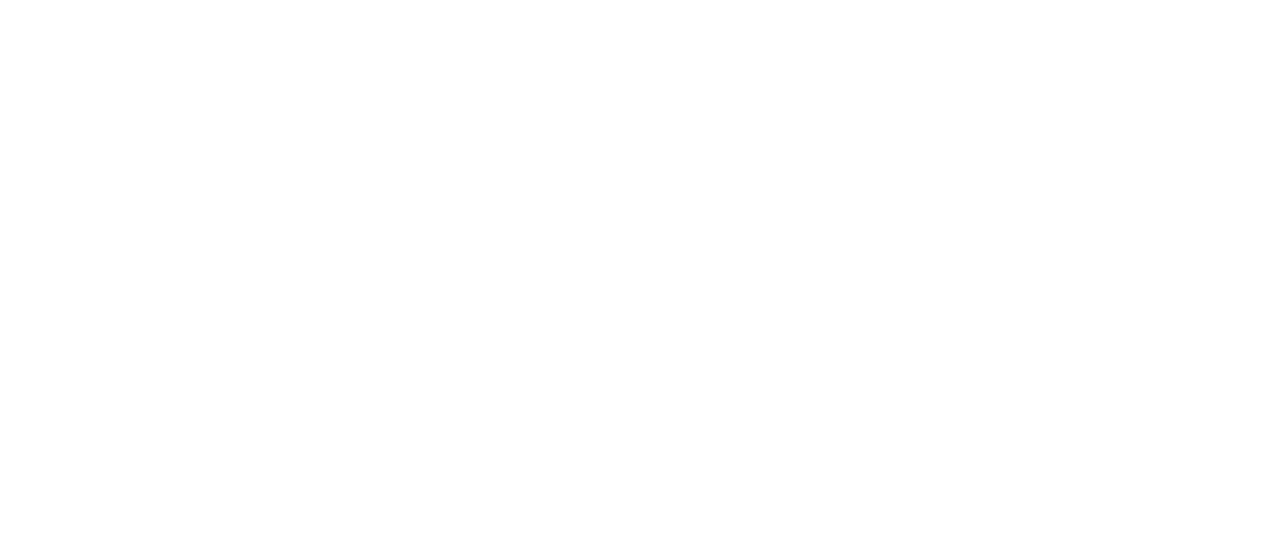
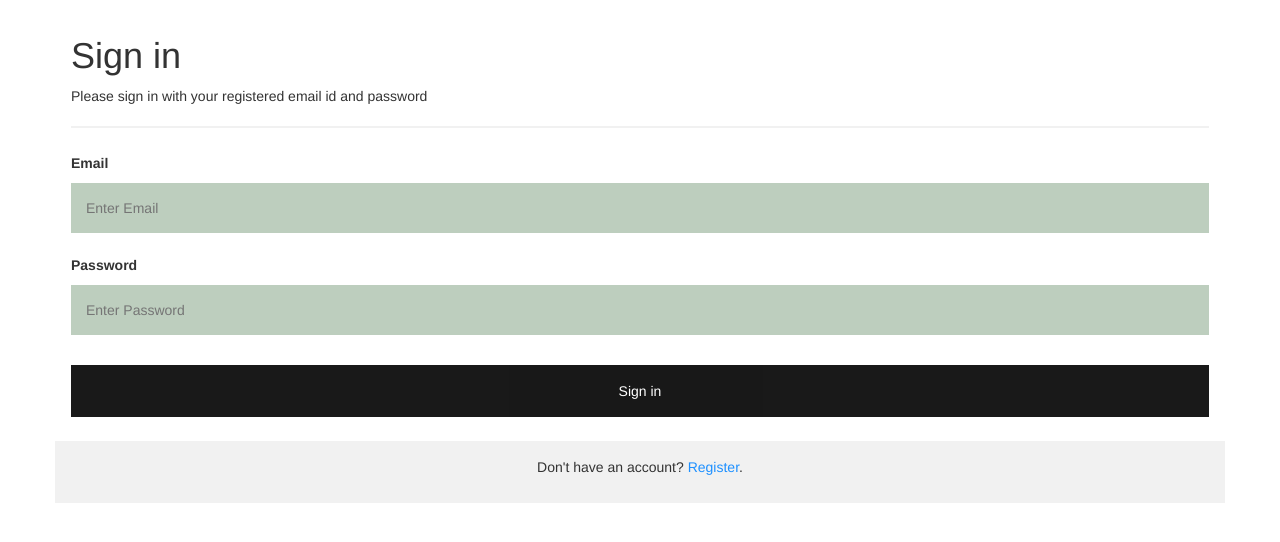
Before and after one commit to nimishawilson/petzo-shopping-cart, an Angular app: page /signin in a window 1280 px wide. Before the commit this address led to /. Shown: the top 542 px of the page. Built offline with nearby package versions, Linux system fonts and the light colour scheme.

Commit message:
add sign in form layout

```diff
--- a/src/app/app-routing.module.ts
+++ b/src/app/app-routing.module.ts
@@ -4,12 +4,14 @@
 import { SubcategoriesComponent } from './subcategories/subcategories.component';
 import { ProductComponent } from './product/product.component';
 import { RegisterComponent } from './register/register.component';
+import { SigninComponent } from './signin/signin.component';
 
 const routes: Routes = [
   { path: '', component: HomeComponent },
   { path: 'subcategories/:catname', component: SubcategoriesComponent },
   { path: 'products/:category/:subcatcode', component: ProductComponent },
-  { path: 'register', component: RegisterComponent }
+  { path: 'register', component: RegisterComponent },
+  { path: 'signin', component: SigninComponent }
 ];
 
 @NgModule({
--- a/src/app/app.module.ts
+++ b/src/app/app.module.ts
@@ -10,6 +10,7 @@
 import { ProductComponent } from './product/product.component';
 import { ShortenPipe } from './shorten.pipe';
 import { RegisterComponent } from './register/register.component';
+import { SigninComponent } from './signin/signin.component';
 
 @NgModule({
   declarations: [
@@ -20,7 +21,8 @@
     SubcategoriesComponent,
     ProductComponent,
     ShortenPipe,
-    RegisterComponent
+    RegisterComponent,
+    SigninComponent
   ],
   imports: [
     BrowserModule,
--- a/src/app/header/header.component.html
+++ b/src/app/header/header.component.html
@@ -14,8 +14,8 @@
       <!-- Collect the nav links, forms, and other content for toggling -->
       <div class="collapse navbar-collapse" id="bs-example-navbar-collapse-1">
         <ul class="nav navbar-nav">
-          <li class="customactive"><a routerLink="register" >Register <span class="sr-only">(current)</span></a></li>
-          <li><a >Sign in</a></li>
+          <li class="customactive"><a routerLink="/register" >Register <span class="sr-only">(current)</span></a></li>
+          <li><a routerLink="/signin" >Sign in</a></li>
           <!-- <li><a href="#">Link</a></li>
           <li><a href="#">Link</a></li> -->
           <!-- <li class="dropdown">
--- a/src/app/register/register.component.html
+++ b/src/app/register/register.component.html
@@ -25,6 +25,6 @@
   </div>
 
   <div class="container signin">
-    <p>Already have an account? <a href="#">Sign in</a>.</p>
+    <p>Already have an account? <a routerLink="/signin" >Sign in</a>.</p>
   </div>
 </form>
--- /dev/null
+++ b/src/app/signin/signin.component.html
@@ -0,0 +1,19 @@
+<form>
+  <div class="container">
+    <h1>Sign in</h1>
+    <p> Please sign in with your registered email id and password </p>
+    <hr>
+
+    <label for="email"><b>Email</b></label>
+    <input type="text" placeholder="Enter Email" autocomplete="off" name="email" required>
+
+    <label for="password"><b>Password</b></label>
+    <input type="password" placeholder="Enter Password" autocomplete="off" name="password" required>
+
+    <button type="submit" class="signinbtn"> Sign in </button>
+  </div>
+
+  <div class="container register">
+    <p>Don't have an account? <a routerLink="/register" > Register</a>.</p>
+  </div>
+</form>
--- /dev/null
+++ b/src/app/signin/signin.component.scss
@@ -0,0 +1,62 @@
+body {
+  font-family: Arial, Helvetica, sans-serif;
+  background-color: black;
+}
+
+* {
+  box-sizing: border-box;
+}
+
+/* Add padding to containers */
+.container {
+  padding: 16px;
+  background-color: white;
+}
+
+/* Full-width input fields */
+input[type=text], input[type=password] {
+  width: 100%;
+  padding: 15px;
+  margin: 5px 0 22px 0;
+  display: inline-block;
+  border: none;
+  background:  #bdcebe;
+}
+
+input[type=text]:focus, input[type=password]:focus {
+  background-color: #bdcebe9e;
+  outline: none;
+}
+
+/* Overwrite default styles of hr */
+hr {
+  border: 1px solid #f1f1f1;
+  margin-bottom: 25px;
+}
+
+/* Set a style for the submit button */
+.signinbtn {
+  background-color: #000;
+  color: white;
+  padding: 16px 20px;
+  margin: 8px 0;
+  border: none;
+  cursor: pointer;
+  width: 100%;
+  opacity: 0.9;
+}
+
+.signinbtn:hover {
+  opacity: 1;
+}
+
+/* Add a blue text color to links */
+a {
+  color: dodgerblue;
+}
+
+/* Set a grey background color and center the text of the "sign in" section */
+.register {
+  background-color: #f1f1f1;
+  text-align: center;
+}
--- /dev/null
+++ b/src/app/signin/signin.component.ts
@@ -0,0 +1,15 @@
+import { Component, OnInit } from '@angular/core';
+
+@Component({
+  selector: 'app-signin',
+  templateUrl: './signin.component.html',
+  styleUrls: ['./signin.component.scss']
+})
+export class SigninComponent implements OnInit {
+
+  constructor() { }
+
+  ngOnInit() {
+  }
+
+}
```
Also changed, not shown: 1 other file (tests, documents, lock files or other folders).
